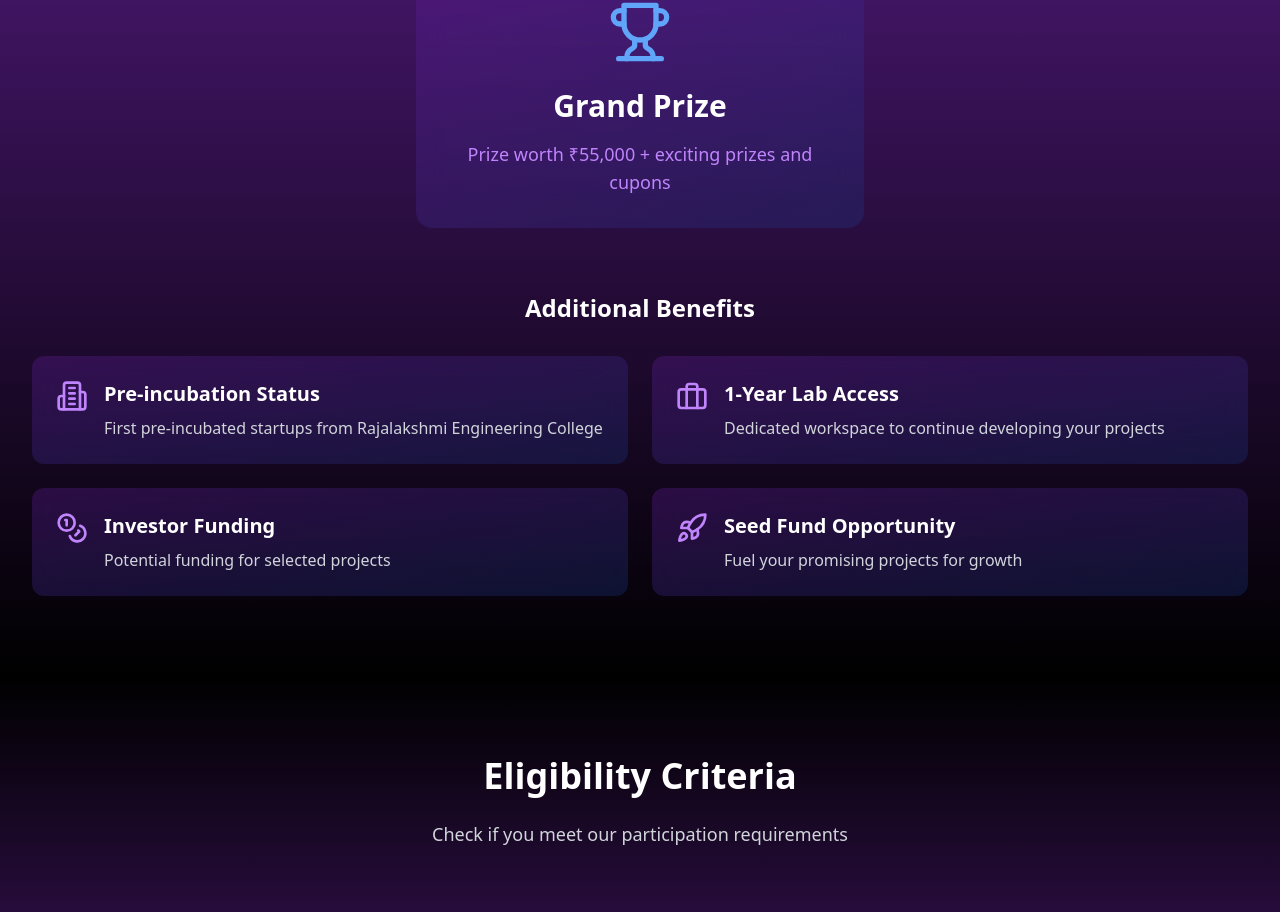
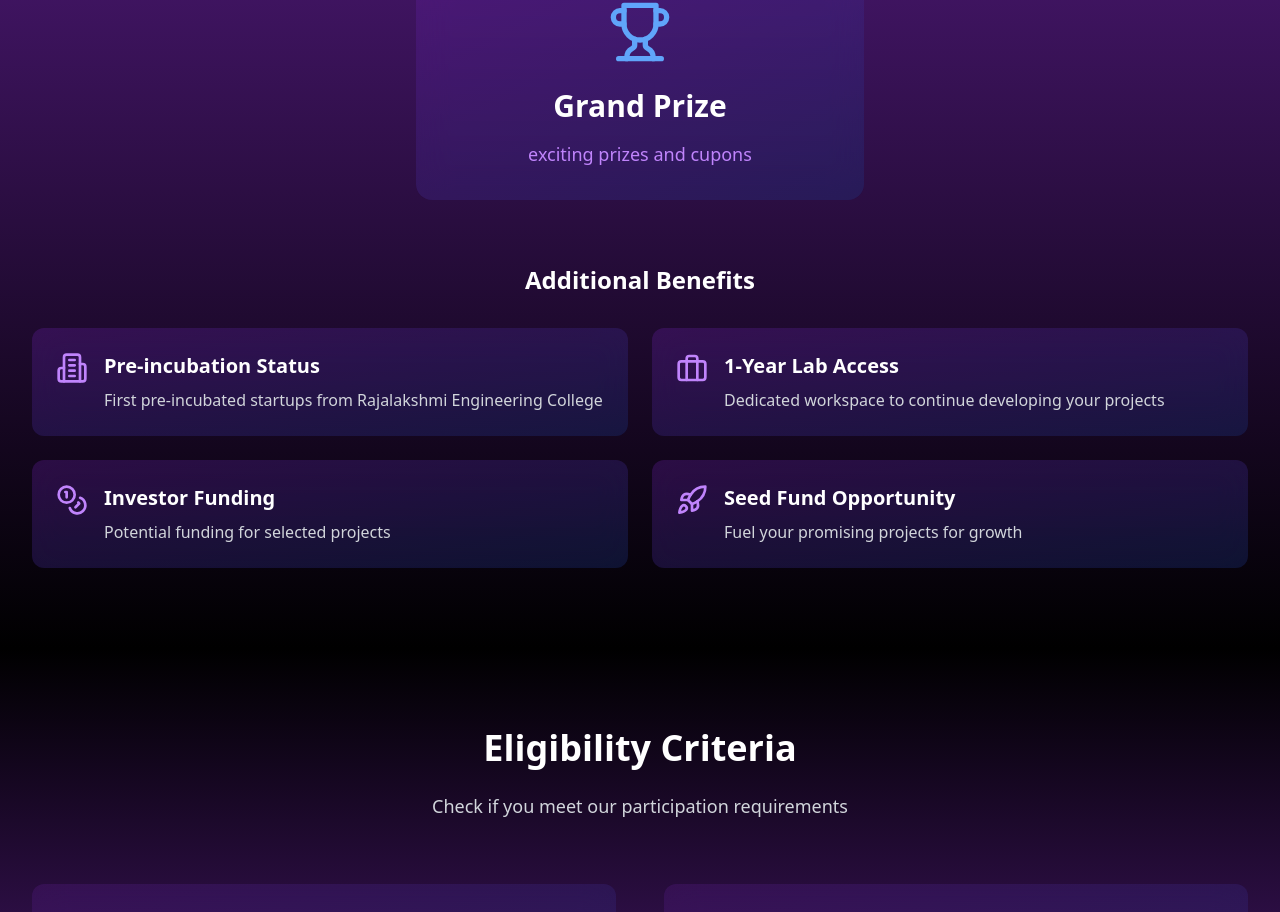
Before and after one commit to vijayakumarjith/startupspa, a React (Vite) app: page / in a window 1280 px wide. Shown: the part 5248-6160 px from the top of the page. Built offline with nearby package versions, Linux system fonts and the light colour scheme; no server answers; the database is empty.

Commit message:
Prizes.tsx

```diff
--- a/src/components/Prizes.tsx
+++ b/src/components/Prizes.tsx
@@ -62,7 +62,7 @@ const Prizes = () => {
             </div>
             <h3 className="text-3xl font-bold text-white mb-4">Grand Prize</h3>
             <p className="text-purple-400 text-lg">
-              Prize worth ₹55,000 + exciting prizes and cupons
+              exciting prizes and cupons
             </p>
           </motion.div>
         </div>
```
